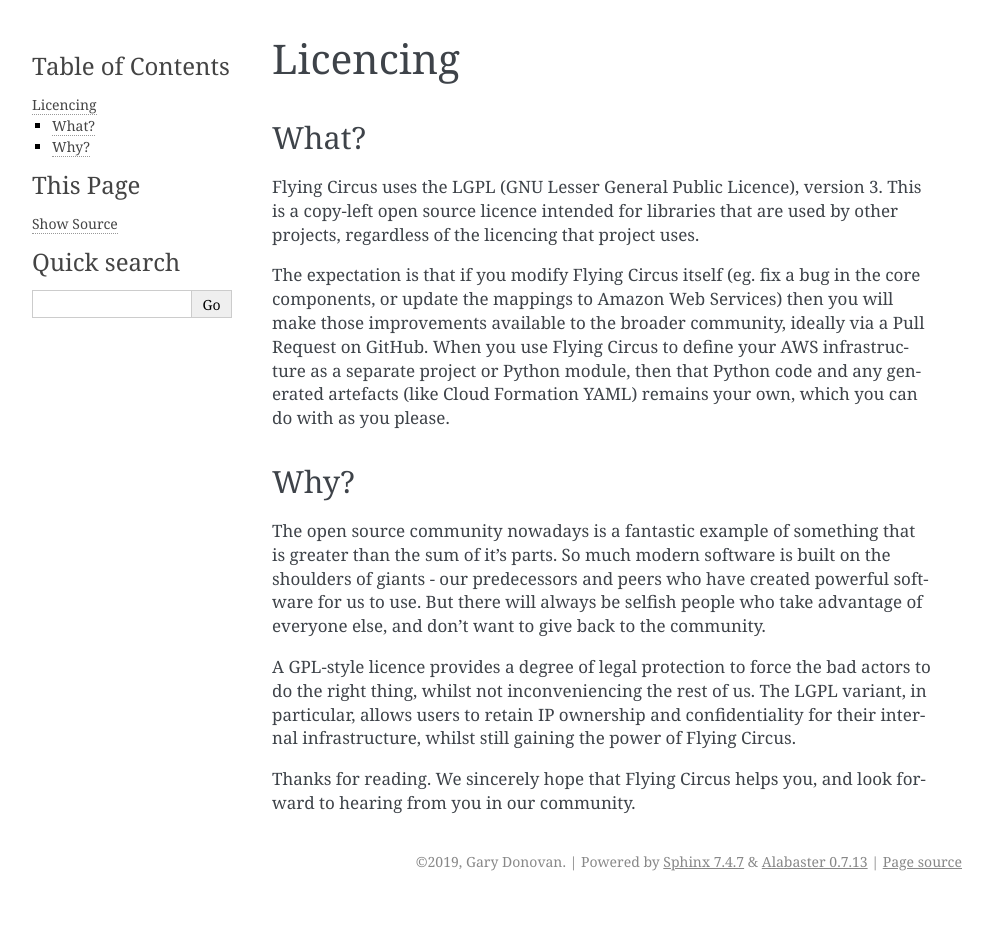
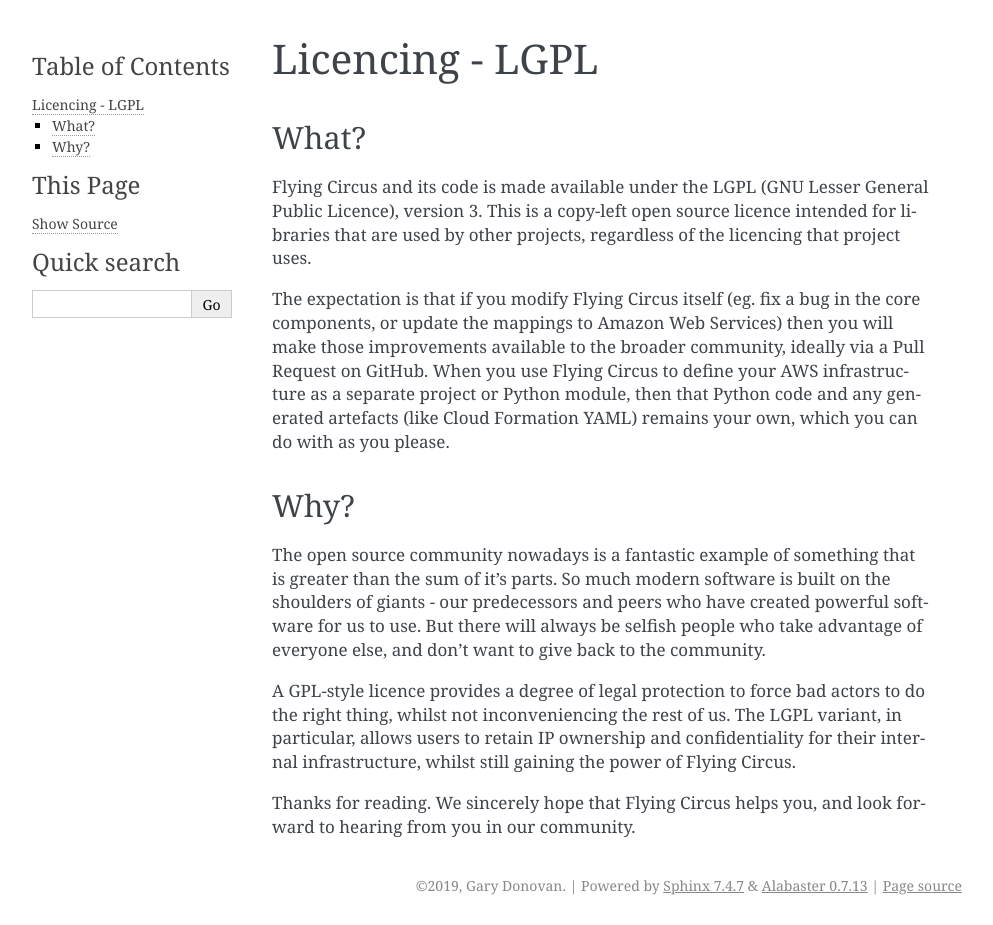
Before and after one commit to garyd203/flying-circus, a Sphinx documentation site: the page built from docs/licence-notes.rst, in a window 1280 px wide. Shown: the whole page, without its empty margins (148-1141 px from the left). Built offline with Sphinx 7.4.7, drawn with Linux system fonts in a browser that asks for light colours; pages that are not in the unit, such as notebooks, are missing from menus; the version number is read from the project's files by our own code; before the commit the page ends 901 px from its top, so only the background shows below that.

Commit message:
Improve wording for licencing description

```diff
--- a/docs/licence-notes.rst
+++ b/docs/licence-notes.rst
@@ -1,10 +1,11 @@
-Licencing
-=========
+Licencing - LGPL
+================
 
 What?
 -----
 
-Flying Circus uses the LGPL (GNU Lesser General Public Licence), version 3.
+Flying Circus and its code is made available under the LGPL (GNU Lesser
+General Public Licence), version 3.
 This is a copy-left open source licence intended for libraries that are used
 by other projects, regardless of the licencing that project uses.
 
@@ -25,11 +26,11 @@ shoulders of giants - our predecessors and peers who have created powerful
 software for us to use. But there will always be selfish people who take
 advantage of everyone else, and don't want to give back to the community.
 
-A GPL-style licence provides a degree of legal protection to force the bad
+A GPL-style licence provides a degree of legal protection to force bad
 actors to do the right thing, whilst not inconveniencing the rest of us. The
-LGPL variant, in particular, allows users to retain IP ownership and confidentiality
-for their internal infrastructure, whilst still gaining the power of Flying
-Circus.
+LGPL variant, in particular, allows users to retain IP ownership and
+confidentiality for their internal infrastructure, whilst still gaining the
+power of Flying Circus.
 
 Thanks for reading. We sincerely hope that Flying Circus helps you, and look
 forward to hearing from you in our community.
```
